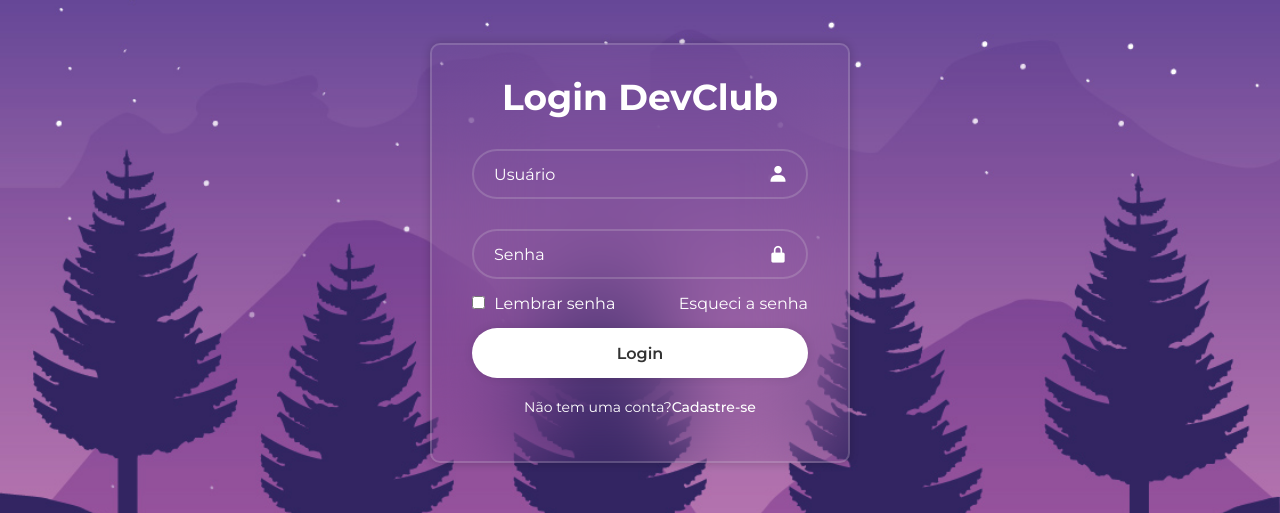
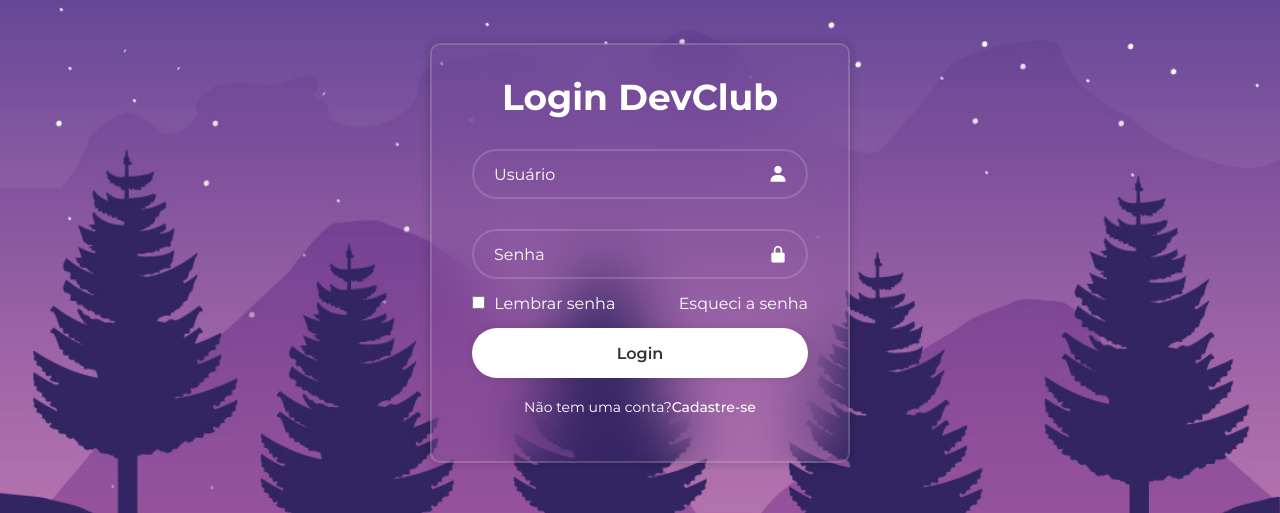
Before and after one commit to lucasalexandre2206/ProjetoTeladeLogin, a plain HTML site: page index.html in a window 1280 px wide. Shown: the part 147-660 px from the top of the page. Drawn offline with nearby package versions, Linux system fonts and the light colour scheme.

Commit message:
melhorando o design

```diff
--- a/styles.css
+++ b/styles.css
@@ -23,7 +23,7 @@ body {
     color: #fff;
     padding: 30px 40px;
     box-shadow: 0 0 10px rgba(0, 0, 0, .2);
-    backdrop-filter: blur(50px);
+    backdrop-filter: blur(30px);
 }
 
 .container h1 {
```
